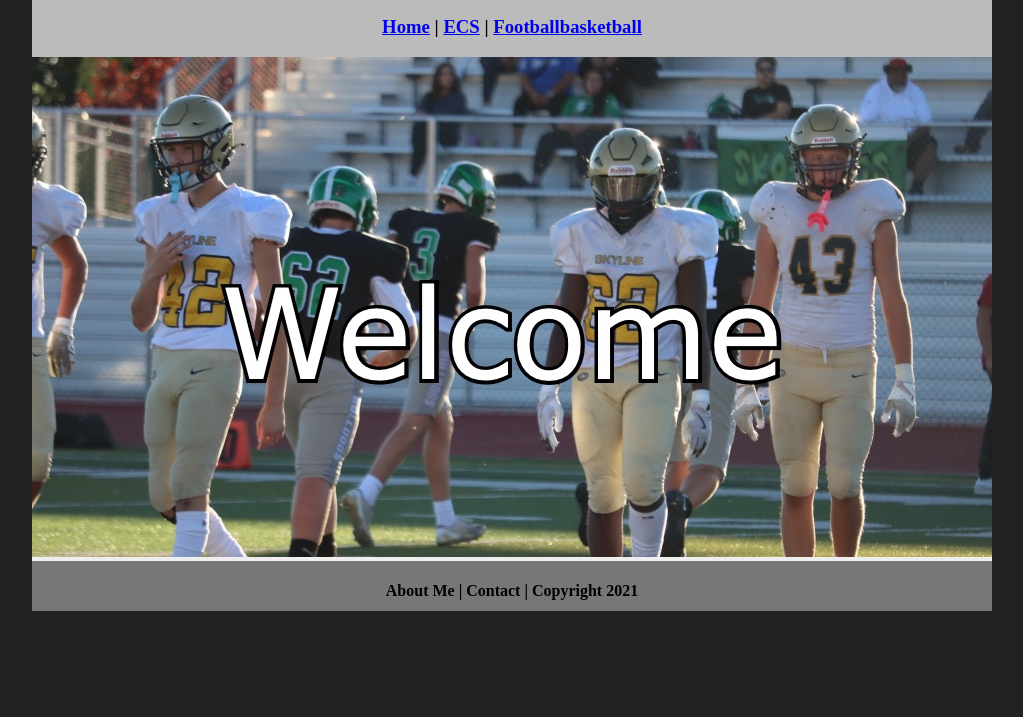
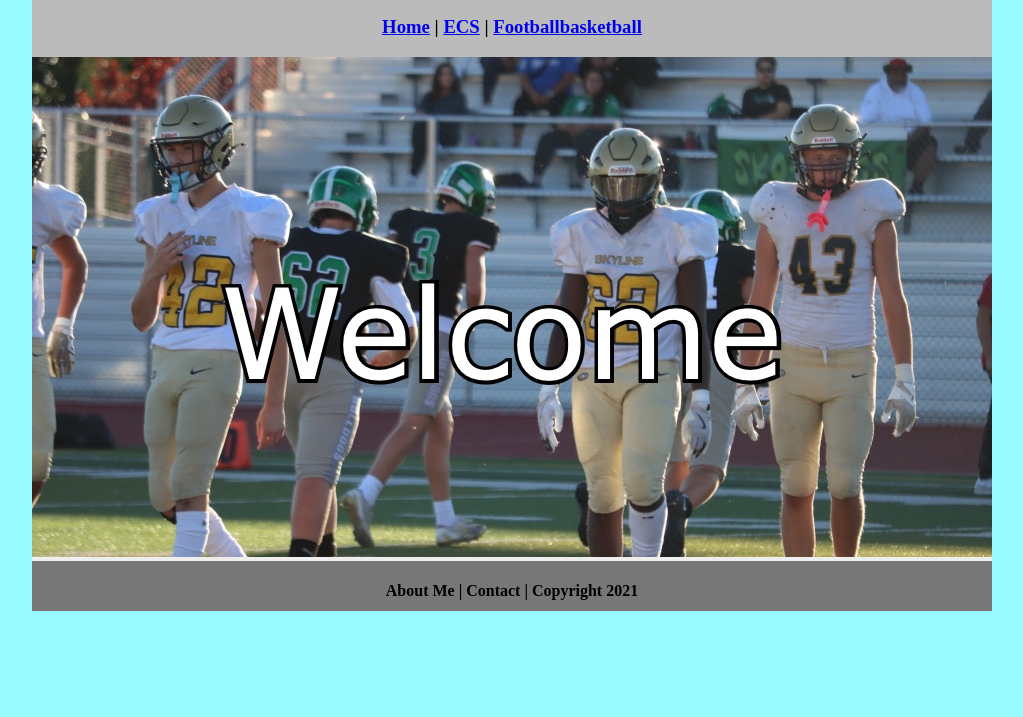
Before and after one commit to JoshuaM522/ecsportfolio, a plain HTML site: page index.html in a window 1280 px wide. Shown: the part 83-800 px from the top of the page, without its empty margins (128-1151 px from the left). Drawn offline with Linux system fonts and the light colour scheme.

Commit message:
Update myCSS.css

```diff
--- a/myCSS.css
+++ b/myCSS.css
@@ -4,7 +4,7 @@ body {
 	margin: 0 auto;
 }
 .homePage {
-	background: #222222;
+	background: #98FAFF;
 }
 .container {
 	width: 960px;
```
